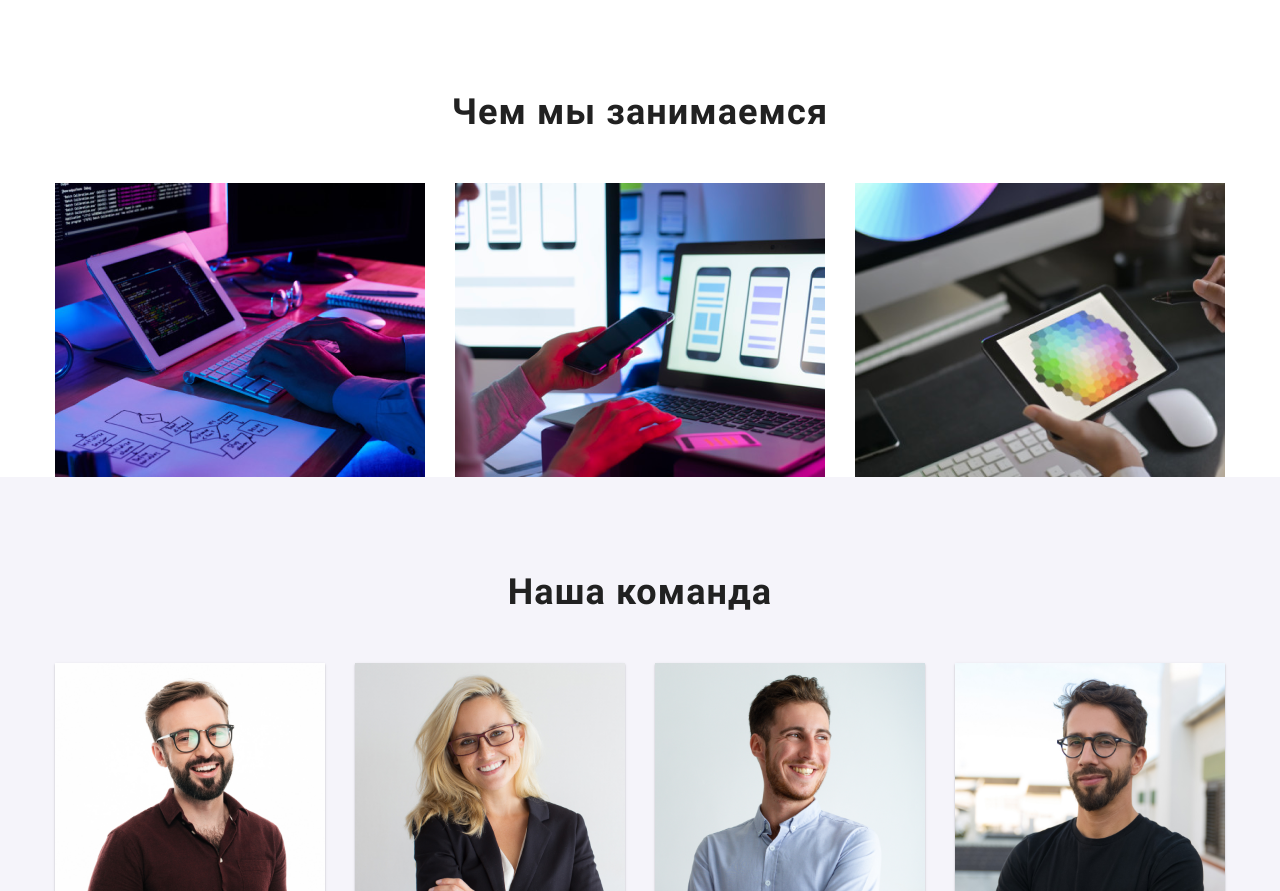
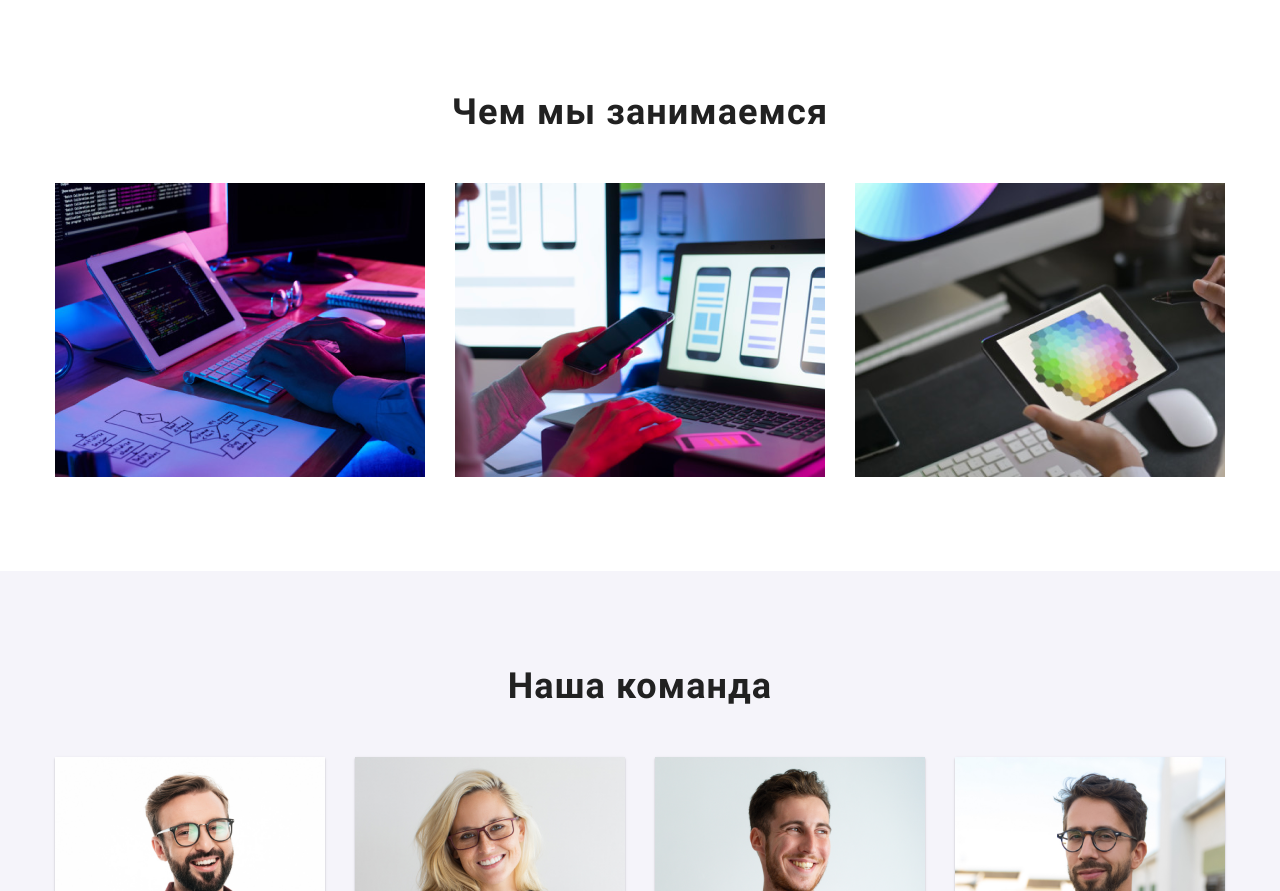
Before and after one commit to LikVoy/goit-markup-hw-03, a plain HTML site: page index.html in a window 1280 px wide. Shown: the part 874-1765 px from the top of the page. Drawn offline with nearby package versions, Linux system fonts and the light colour scheme.

Commit message:
Принятая робота 3

```diff
--- a/css/style.css
+++ b/css/style.css
@@ -93,6 +93,7 @@ button:hover,
 button:focus {
     background-color: var(--accent-cl);
     color: var(--white-cl);
+    box-shadow: 0px 3px 1px rgba(0, 0, 0, 0.1), 0px 1px 2px rgba(0, 0, 0, 0.08), 0px 2px 2px rgba(0, 0, 0, 0.12);
 }
 
 .container {
@@ -347,6 +348,10 @@ address {
     margin-bottom: 0px;
 }
 
+.work-padding {
+    padding-bottom: 94px;
+}
+
 
 
 /*team*/
--- a/index.html
+++ b/index.html
@@ -75,7 +75,7 @@
     </section>
 
     <!--work-->
-    <section class="container">
+    <section class="container work-padding">
         <h2 class="section-title centered">Чем мы занимаемся</h2>
 
         <ul class="list feature-list">
```
